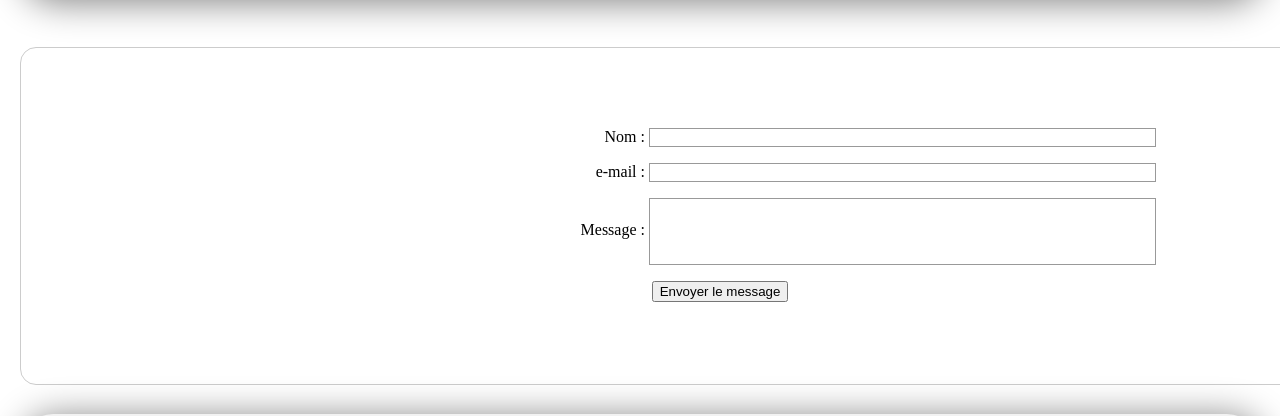
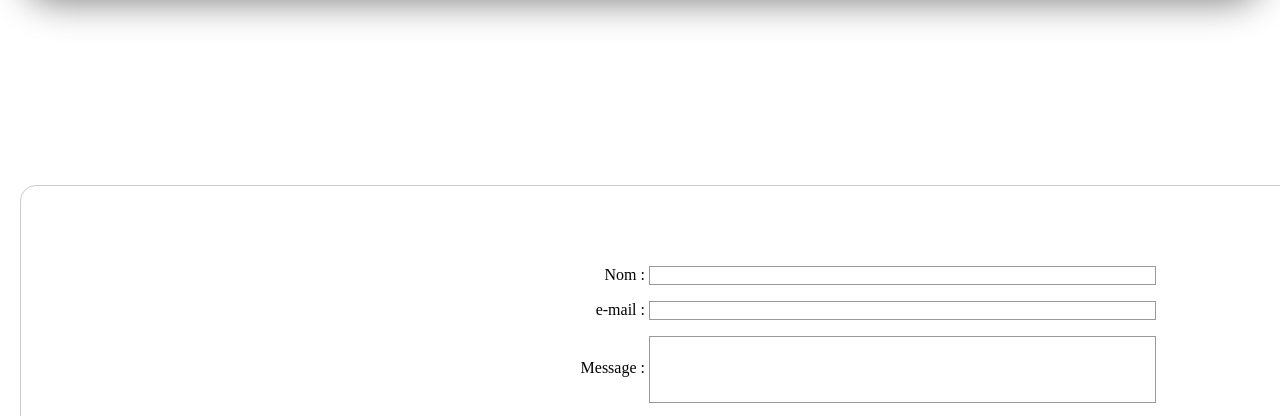
Before and after one commit to yannick-cousin1/fansite, a plain HTML site: page contact.html in a window 1280 px wide. Shown: the part 96-512 px from the top of the page. Drawn offline with Linux system fonts and the light colour scheme.

Commit message:
add margin to contact and event pages

```diff
--- a/contact.html
+++ b/contact.html
@@ -27,7 +27,7 @@
                   </nav>
 
             </header>
-
+            <div class="contact">
             <form action="/ma-page-de-traitement" method="post">
                   <div>
                     <label for="name">Nom :</label>
@@ -46,7 +46,7 @@
                   </div>
 
             </form>
-
+            </div>
 
             <footer>
 
--- a/fansite.css
+++ b/fansite.css
@@ -201,6 +201,10 @@ video {
       width: 40%;
 }
 
+.contact {
+      margin-top: 15%;
+      margin-bottom: 15%;
+}
 
 form {
   margin: 0 auto;
@@ -208,12 +212,14 @@ form {
   height: 15em;
   padding: 1em;
   padding-top: 5em;
+
   border: 1px solid #CCC;
   border-radius: 1em;
 }
 
 form div + div {
   margin-top: 1em;
+
 }
 
 label {
@@ -249,4 +255,6 @@ button {
 
 .event {
       font-size: 2em;
+      margin-bottom: 25%;
+      margin-top: 5%;
 }
```
